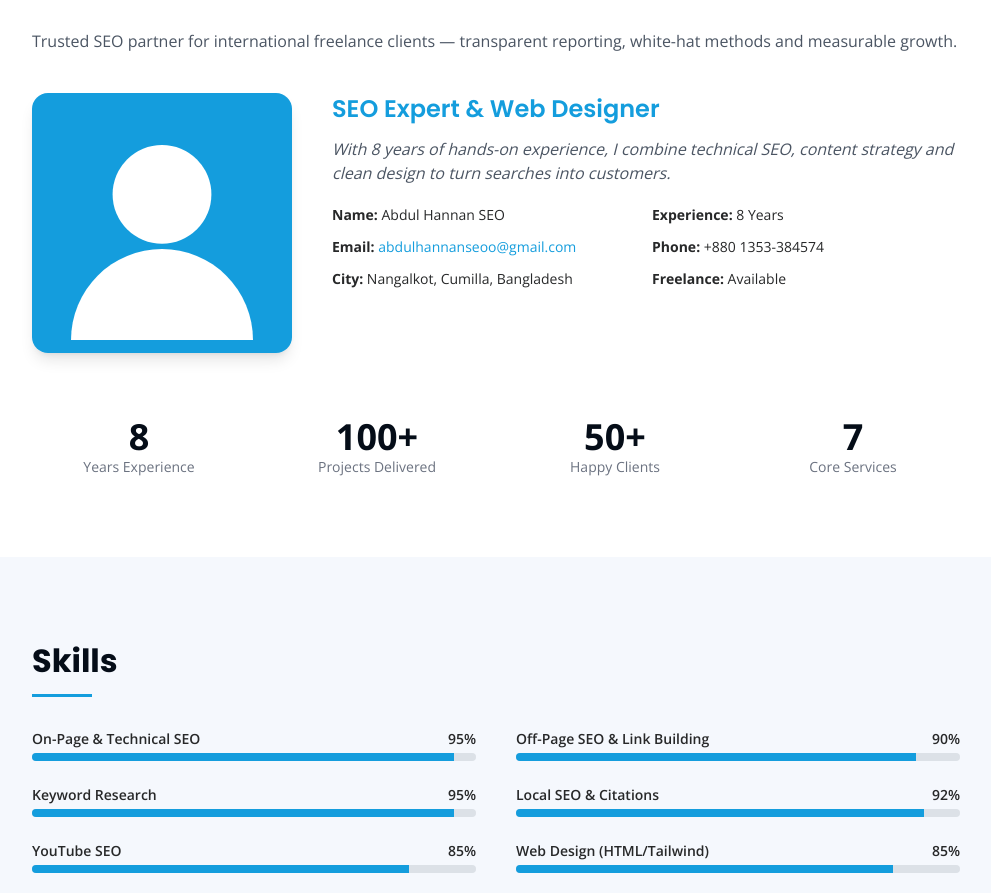
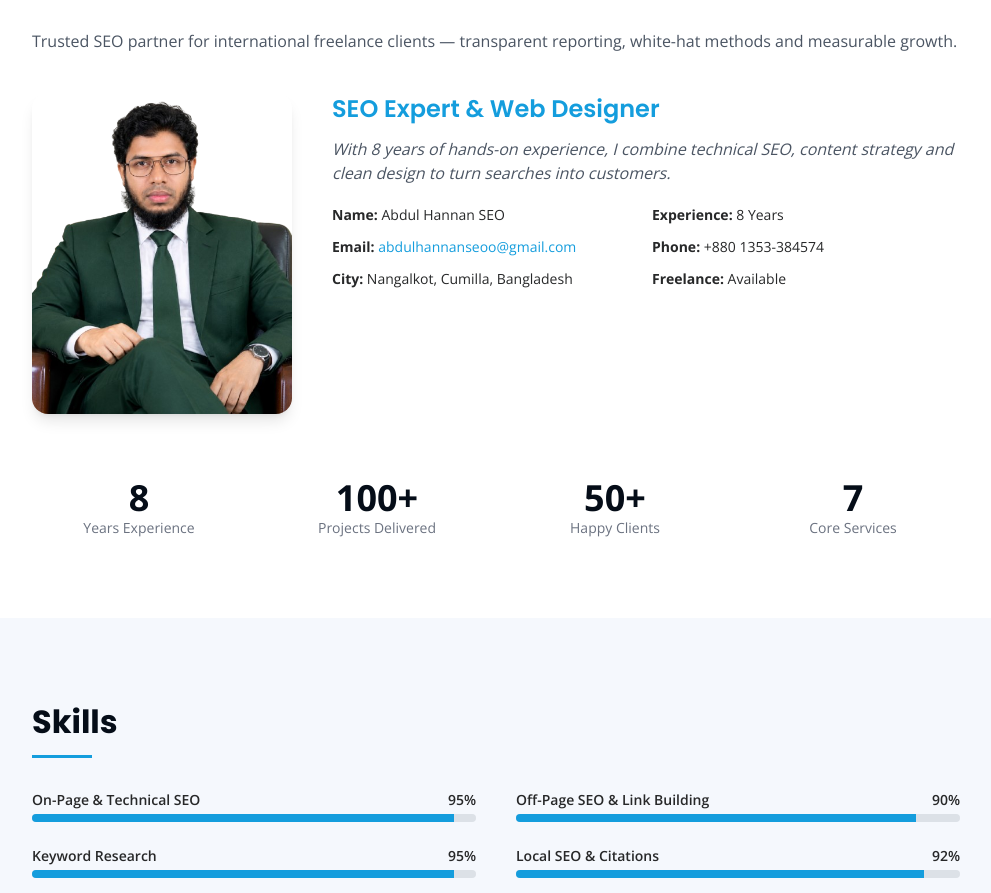
Before and after one commit to abdulhannanseoo/abdulhannanseoo.github.io, a plain HTML site: page index.html in a window 1280 px wide. Shown: the part 847-1740 px from the top of the page, without its empty margins (272-1263 px from the left). Drawn offline with nearby package versions, Linux system fonts and the light colour scheme.

Commit message:
Change avatar image from JPG to PNG format

```diff
--- a/index.html
+++ b/index.html
@@ -71,7 +71,7 @@ input:focus,select:focus,textarea:focus{border-color:#149ddd}
     <div class="sec-title mb-8"><h2>About</h2></div>
     <p class="text-gray-600 mb-10">Trusted SEO partner for international freelance clients — transparent reporting, white-hat methods and measurable growth.</p>
     <div class="grid md:grid-cols-[260px_1fr] gap-10">
-      <img class="avatar w-full max-w-[260px] rounded-2xl object-cover shadow-lg" src="abdul-hannan.jpg" alt="Abdul Hannan SEO">
+      <img class="avatar w-full max-w-[260px] rounded-2xl object-cover shadow-lg" src="abdul-hannan.png" alt="Abdul Hannan SEO">
       <div>
         <h3 class="text-2xl font-semibold text-[#149ddd] mb-3">SEO Expert & Web Designer</h3>
         <p class="italic text-gray-600 mb-5">With 8 years of hands-on experience, I combine technical SEO, content strategy and clean design to turn searches into customers.</p>
```
